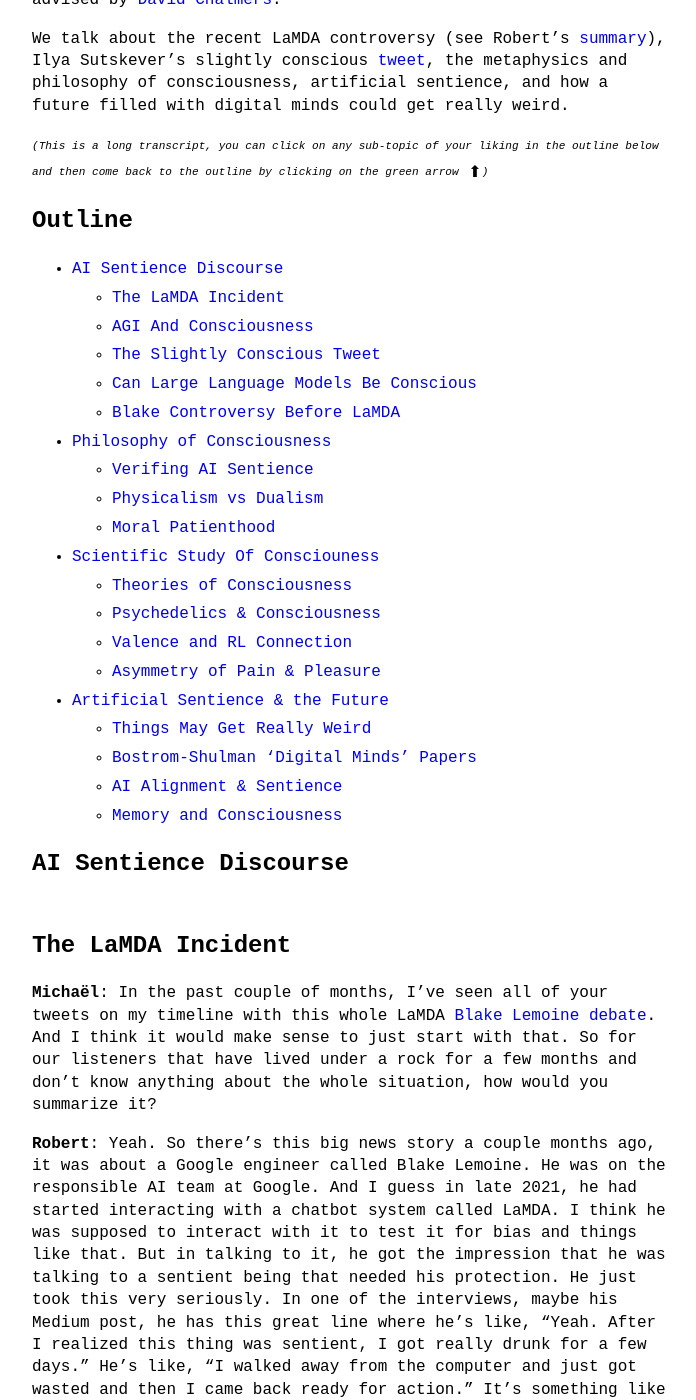
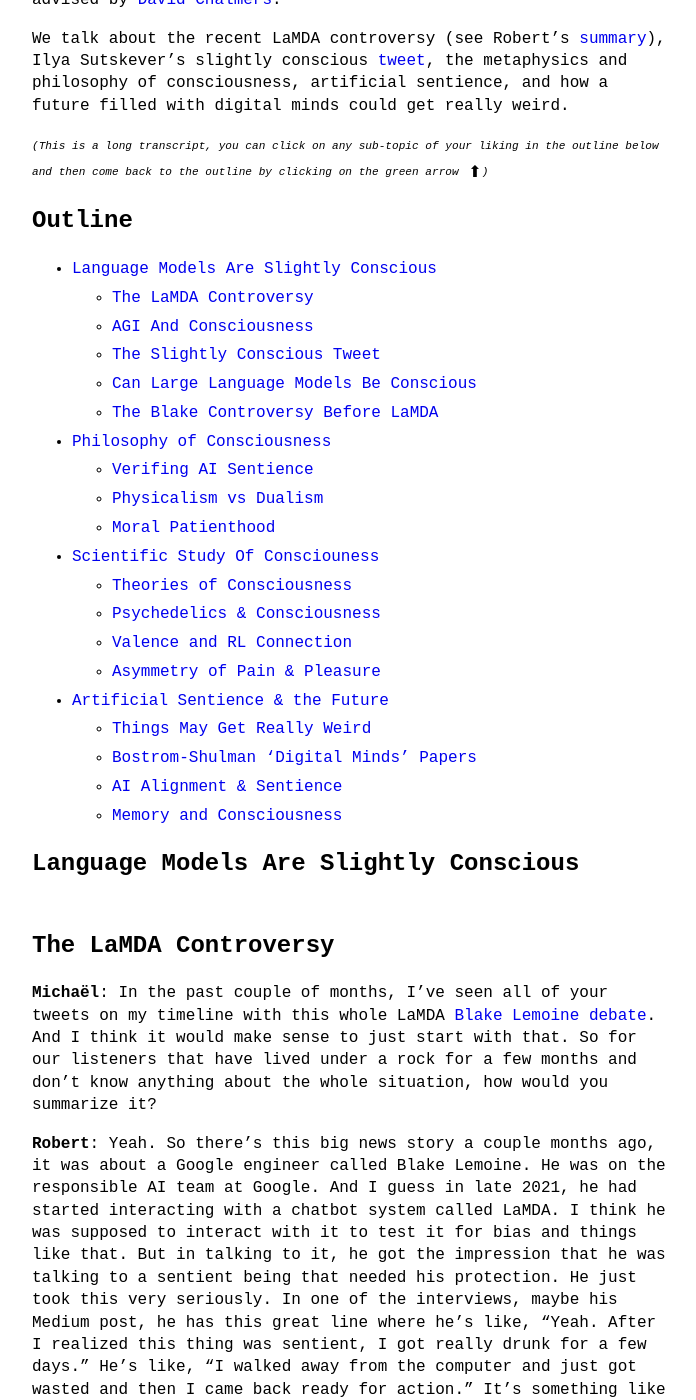
Before and after one commit to theinsideview/theinsideview.github.io, a Jekyll site: the page built from _posts/2022-08-25-roblong.md, in a window 1280 px wide and 1400 px high, scrolled down 927 px. Shown: the whole window, without its empty margins (288-984 px from the left). Built offline with Jekyll 4.4.1, drawn with Linux system fonts in a browser that asks for light colours; some of the changed text lies outside the part shown.

Commit message:
Update 2022-08-25-roblong.md

```diff
--- a/_posts/2022-08-25-roblong.md
+++ b/_posts/2022-08-25-roblong.md
@@ -17,12 +17,12 @@
 <sup><sub><i>(This is a long transcript, you can click on any sub-topic of your liking in the outline below and then come back to the outline by clicking on the green arrow</i></sub></sup> ⬆<sup><sub><i>)</i></sub></sup>
 
 # Outline
-* [AI Sentience Discourse](#ai-sentience-discourse)
-    * [The LaMDA Incident](#the-lamda-incident)
+* [Language Models Are Slightly Conscious](#language-models-are-slightly-conscious)
+    * [The LaMDA Controversy](#the-lamda-controversy)
     * [AGI And Consciousness](#agi-and-consciousness)
     * [The Slightly Conscious Tweet](#the-slightly-concious-tweet)
     * [Can Large Language Models Be Conscious](#can-large-language-models-be-conscious)
-    * [Blake Controversy Before LaMDA](#blake-controversy-before-lamda)
+    * [The Blake Controversy Before LaMDA](#the-blake-controversy-before-lamda)
 * [Philosophy of Consciousness](#philosophy-of-consciousness)
     * [Verifing AI Sentience](#verifing-ai-sentience)
     * [Physicalism vs Dualism](#physicalism-vs-dualism)
@@ -38,9 +38,9 @@
     * [AI Alignment & Sentience](#ai-alignment--sentience)
     * [Memory and Consciousness](#memory-and-consciousness)
 
-# AI Sentience Discourse
+# Language Models Are Slightly Conscious
 
-## The LaMDA Incident
+## The LaMDA Controversy
 
 **Michaël**:
 In the past couple of months, I've seen all of your tweets on my timeline with this whole LaMDA [Blake Lemoine](https://cajundiscordian.medium.com/) [debate](https://www.washingtonpost.com/technology/2022/06/11/google-ai-lamda-blake-lemoine/). And I think it would make sense to just start with that. So for our listeners that have lived under a rock for a few months and don't know anything about the whole situation, how would you summarize it?
@@ -154,7 +154,7 @@
 **Robert**:
 I'm not sure what he meant by the term conscious in that. And then he also just did not follow up with any evidence or what his reasons were, which is, I think, part of also why it set off such a flurry is people were able to supply, read into it, whatever debates they wanted to have. So yeah, I think I don't want to let people off the hook for hyping up AI past its capabilities, but I think one reason they might do it is just because that is the sense they're getting, rightly or wrongly. <a href="#outline">⬆</a>
 
-## Blake Controversy Before LaMDA
+## The Blake Controversy Before LaMDA
 
 **Michaël**:
 I think there's also that Blake Lemoine was a bit controversial at Google. He had been in the news for other things as well. Do you remember what was his backstory if he did something else?
```
